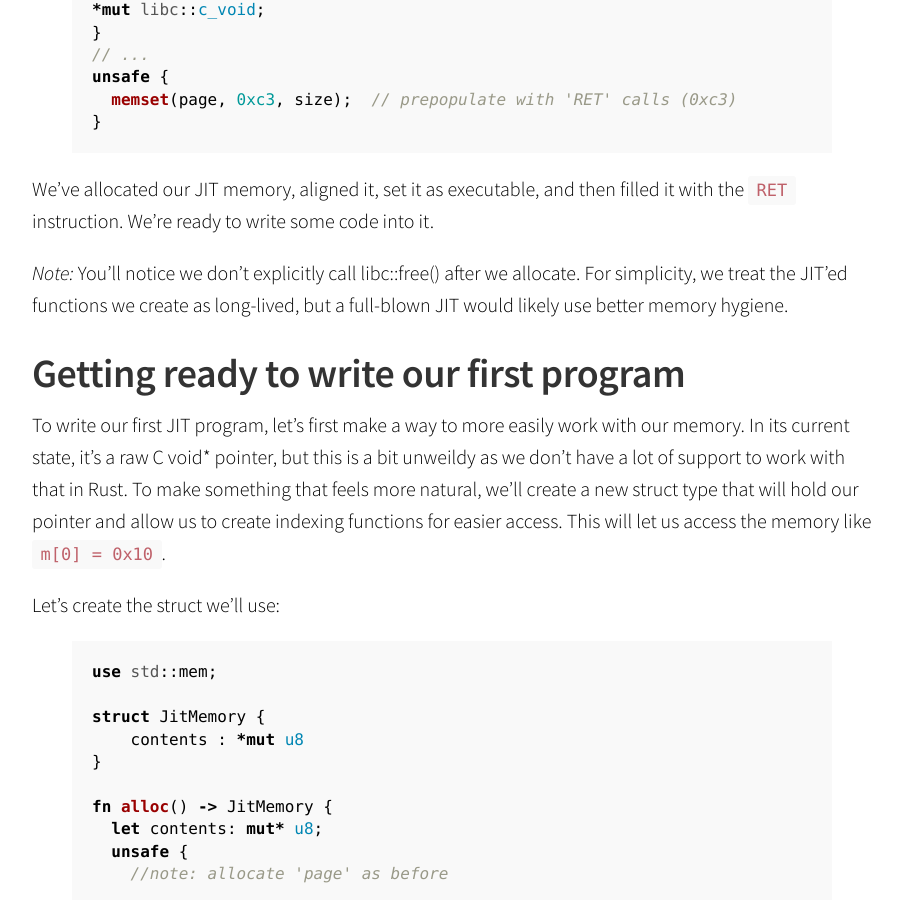
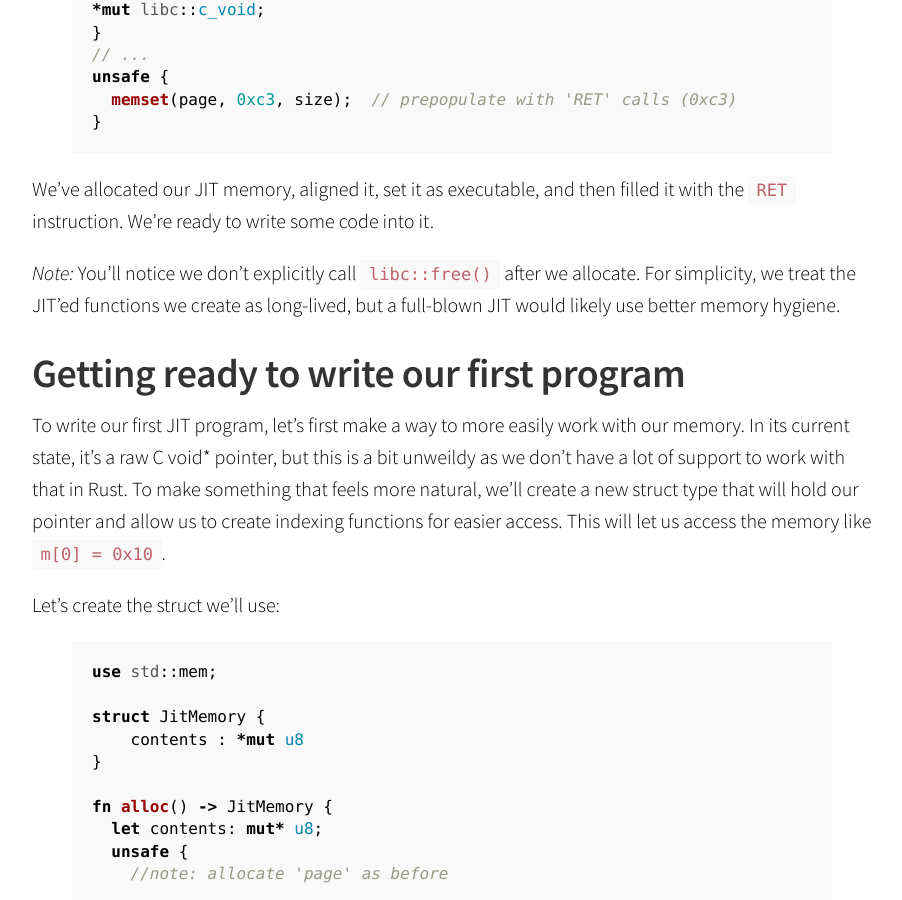
Before and after one commit to sophiajt/jntrnr.github.io, a Jekyll site: the page built from _posts/2015-12-01-building-a-simple-jit-in-rust.md, in a window 1280 px wide and 900 px high, scrolled down 1726 px. Shown: the whole window, without its empty margins (188-1090 px from the left). Built offline with Jekyll 4.4.1, drawn with Linux system fonts in a browser that asks for light colours; Markdown is read by kramdown in place of the engine named in the settings.

````diff
--- a/_posts/2015-12-01-building-a-simple-jit-in-rust.md
+++ b/_posts/2015-12-01-building-a-simple-jit-in-rust.md
@@ -55,7 +55,7 @@ unsafe {
 
 We've allocated our JIT memory, aligned it, set it as executable, and then filled it with the ```RET``` instruction.  We're ready to write some code into it.
 
-*Note:* You'll notice we don't explicitly call libc::free() after we allocate.  For simplicity, we treat the JIT'ed functions we create as long-lived, but a full-blown JIT would likely use better memory hygiene.
+*Note:* You'll notice we don't explicitly call ```libc::free()``` after we allocate.  For simplicity, we treat the JIT'ed functions we create as long-lived, but a full-blown JIT would likely use better memory hygiene.
 
 # Getting ready to write our first program
 
````
